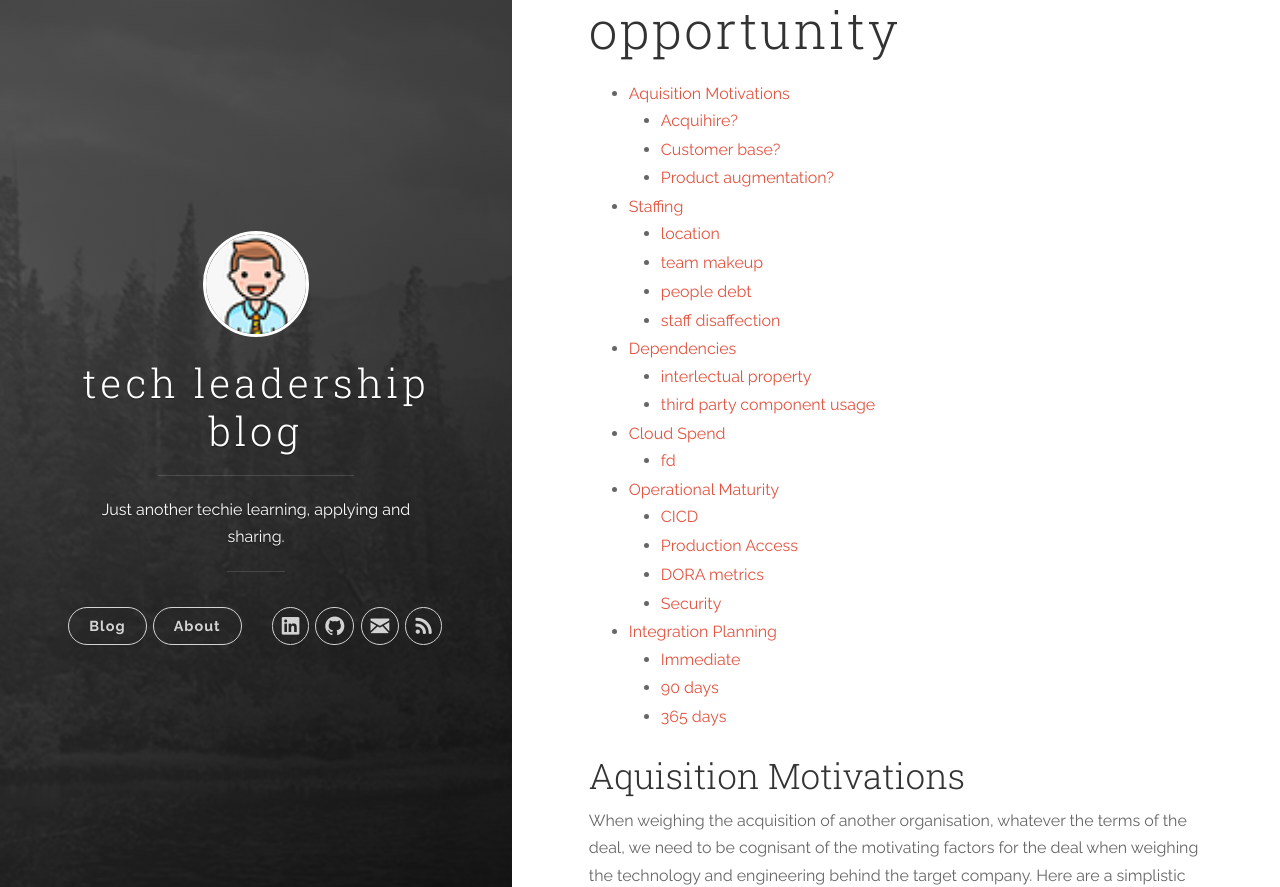
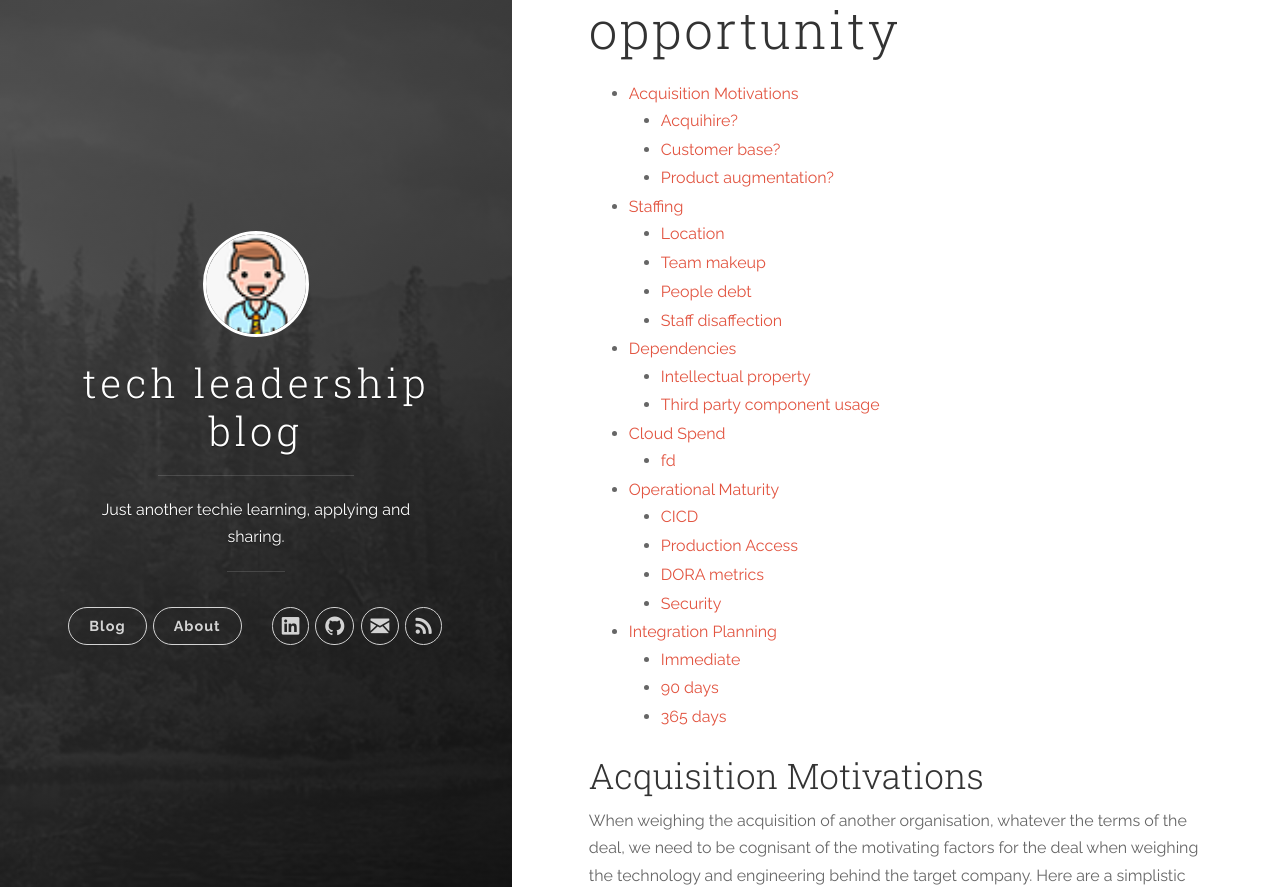
Before and after one commit to nomadicj/nomadicj.github.io, a Jekyll site: the page built from _posts/2022-11-25-Buyer Beware | Considerations when weighing and M&A opportunity.md, in a window 1280 px wide and 1400 px high. Shown: the part 258-1145 px from the top of the window. Built offline with Jekyll 4.4.1, drawn with Linux system fonts in a browser that asks for light colours; some of the changed text lies outside the part shown.

Commit message:
M&A blog post

```diff
--- a/_posts/2022-11-25-Buyer Beware | Considerations when weighing and M&A opportunity.md
+++ b/_posts/2022-11-25-Buyer Beware | Considerations when weighing and M&A opportunity.md
@@ -8,7 +8,7 @@ tags: []
 * TOC
 {:toc}
 
-## Aquisition Motivations
+## Acquisition Motivations
 When weighing the acquisition of another organisation, whatever the terms of the deal, we need to be cognisant of the motivating factors for the deal when weighing the technology and engineering behind the target company. Here are a simplistic few to consider:
 
 ### Acquihire?
@@ -23,29 +23,29 @@ The product and client base are not important. What you're looking to buy is a t
 
 The success of software companies are a product of two things; the code they have written to date and the knowledge workers who have created that product.
 
-### location
+### Location
 
 Do you have any constraints on where people who work for your organisation can be located? Some industries and client bases are regulated and/or have contractual obligations set that will constrain where your staff are based. For example, if you are meant to be GDPR compliant, I would't recommend intending to have a bunch of devs in a non-compliant country
 
-### team makeup
+### Team makeup
 
 What is the makeup of the team? Are the mostly senior folks delivering some of the best product of their lives? Or are they a few lead folks vastly outnumbered by fresh grads and interns? The make up and dynamic of the team is an important consideration when looking to understand what your expectations are going forward and how you should be crafting integration and retention plans.
 
-### people debt
+### People debt
 
 What did the team look like 3 months ago? 6 months ago? 9 months ago? A chief concern when examining how effective a dev team has evolved over time. A distressed organisation can do interesting things in order to manage cash flow and stay afloat while looking to be acquired. If the team composition has shifted significantly in the last while,
 
-### staff disaffection
+### Staff disaffection
 
 However awesome you think your company is, it is not the company that the acquired staff joined and have been part of for the last while. Your fight is not their fight and unless you can and until you do create a collective view of the world, it never will be. This is something key to understand otherwise you will potentially spend a lot of money and time on this M&A and the a key component of it, the IP in their heads, will walk out of the door.
 
 ## Dependencies
 
-### interlectual property
+### Intellectual property
 
 Are there any parts of the code that the subject company does not own? Have they pulled from open source packages with licenses that are restrictive and that require you to constrain usage or or even dispose of entire components within the subject product? Startups can get scrappy and scrappy can include the term "we'll deal with that problem down the road". Passing that obligation onto you can seriously change the value of the proposition.
 
-### third party component usage
+### Third party component usage
 
 Finding the balance of using third party components to deliver value to market in the quickest time possible vs owning all your own IP and having the most profitable product down the line is a fact of life for startups.
 
```
